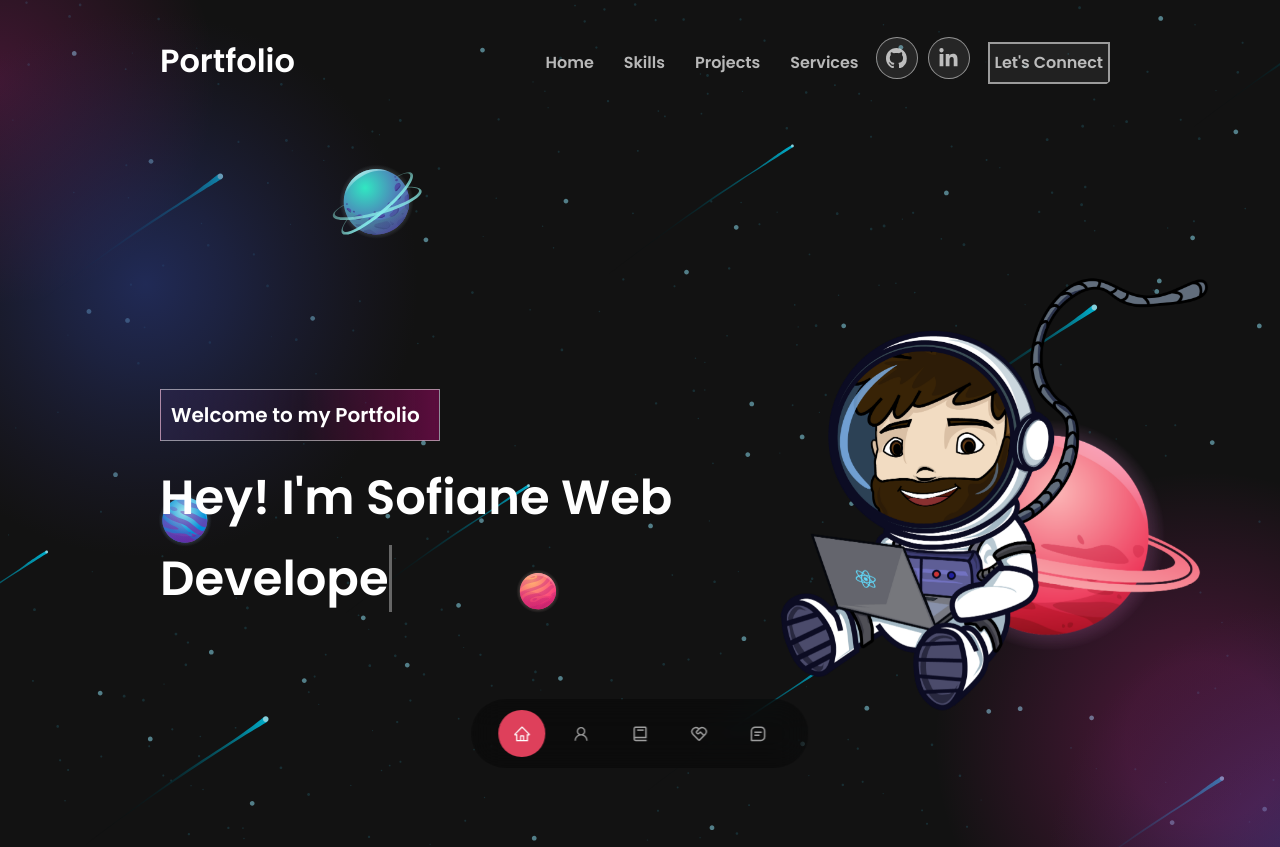
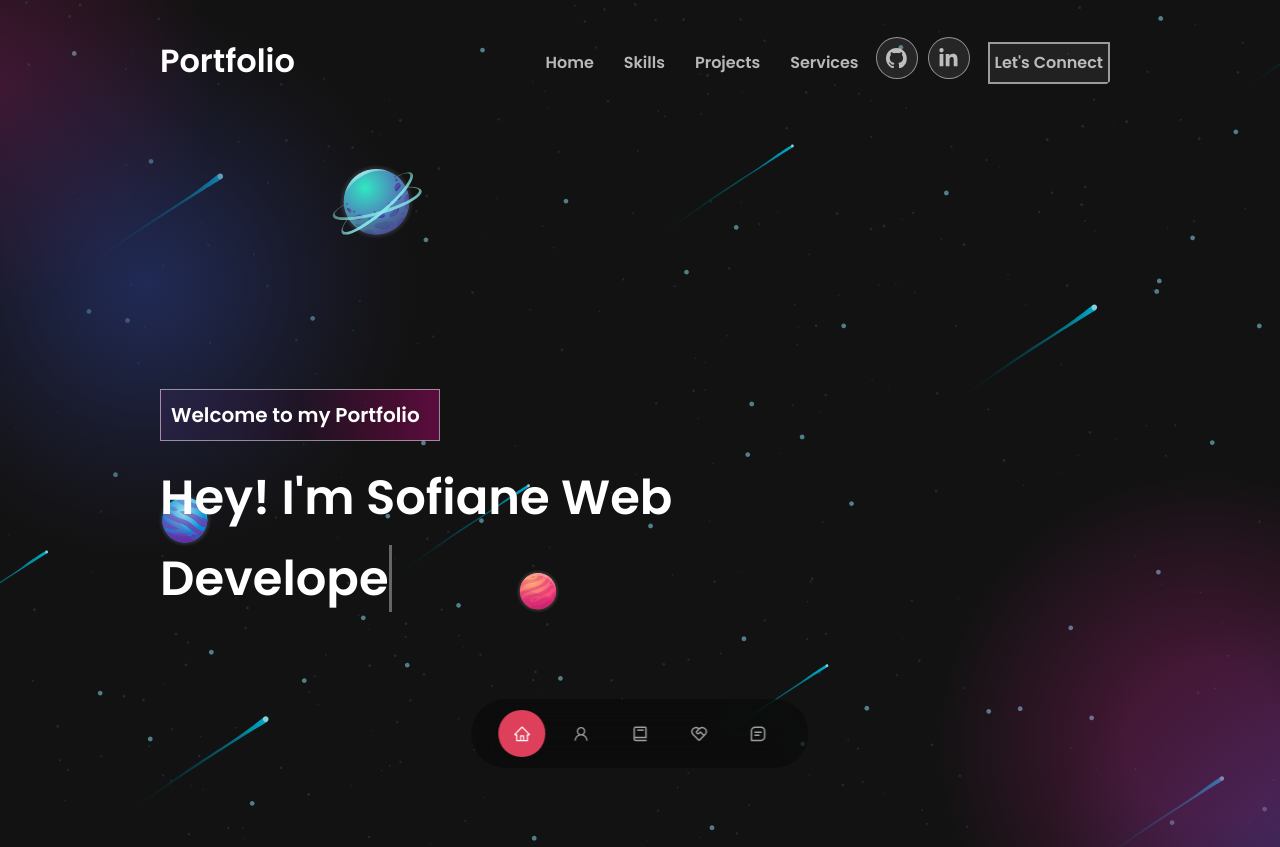
Before and after one commit to MezianeS/portfolio-v3, a React (Create React App) app: page / in a window 1280 px wide. Shown: the top 847 px of the page. Built offline with nearby package versions, Linux system fonts and the light colour scheme.

Commit message:
update landscape

```diff
--- a/src/components/header/header.css
+++ b/src/components/header/header.css
@@ -274,7 +274,9 @@ box-shadow: 0px 10px 13px -7px #343434, 2px 23px 20px -1px rgba(0,0,0,0.43); */
     }
  }
 
- @media (orientation: landscape) {
-
+ @media screen and (orientation: landscape) {
+    .header__moiastronaute > img {
+        top: 165%
+    }
 
 }
--- a/src/components/skills/skills.css
+++ b/src/components/skills/skills.css
@@ -103,3 +103,11 @@
     }
 
 }
+
+
+@media screen and (orientation: landscape) {
+    .skills__fontimg{
+        width: 690px;
+    }
+
+}
```
